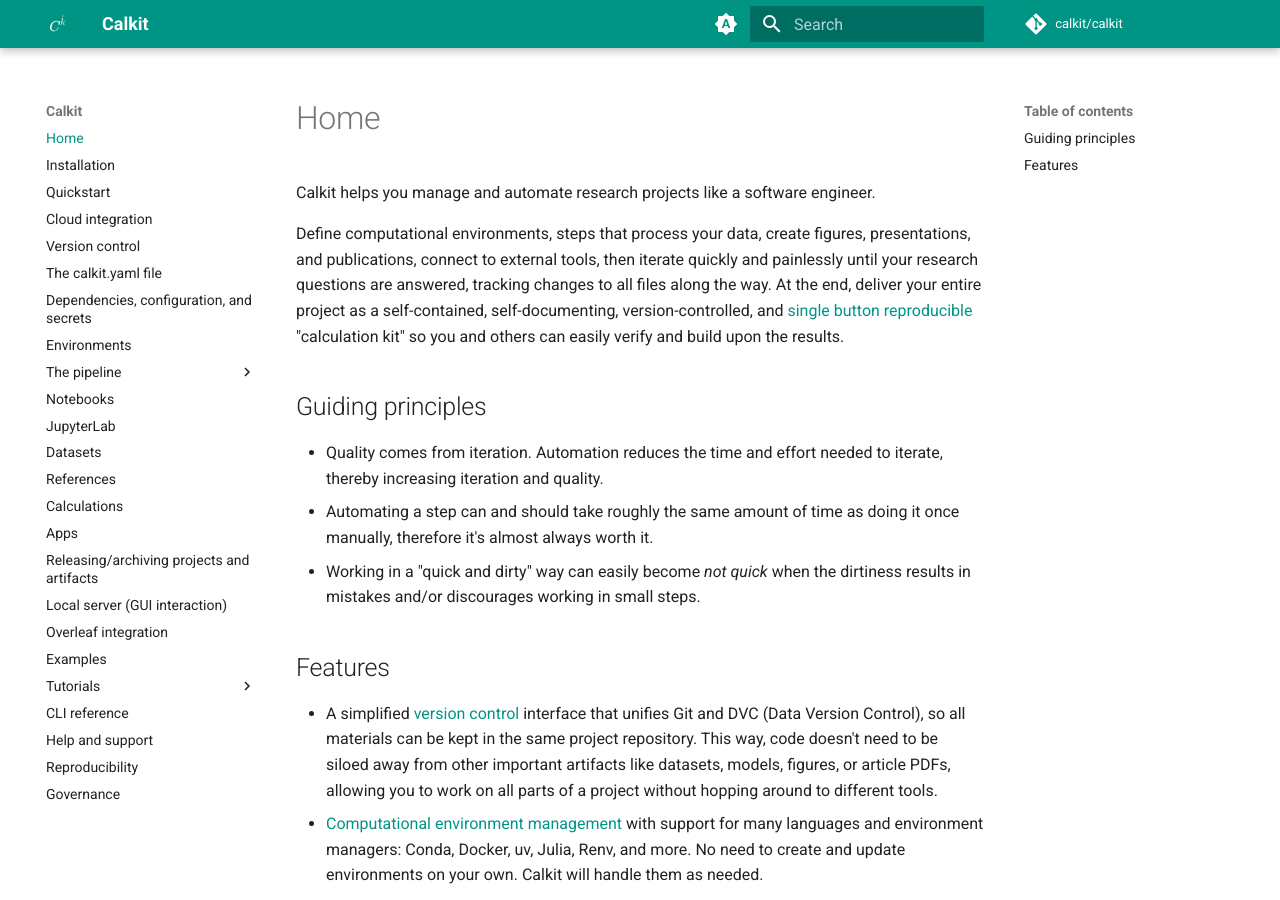
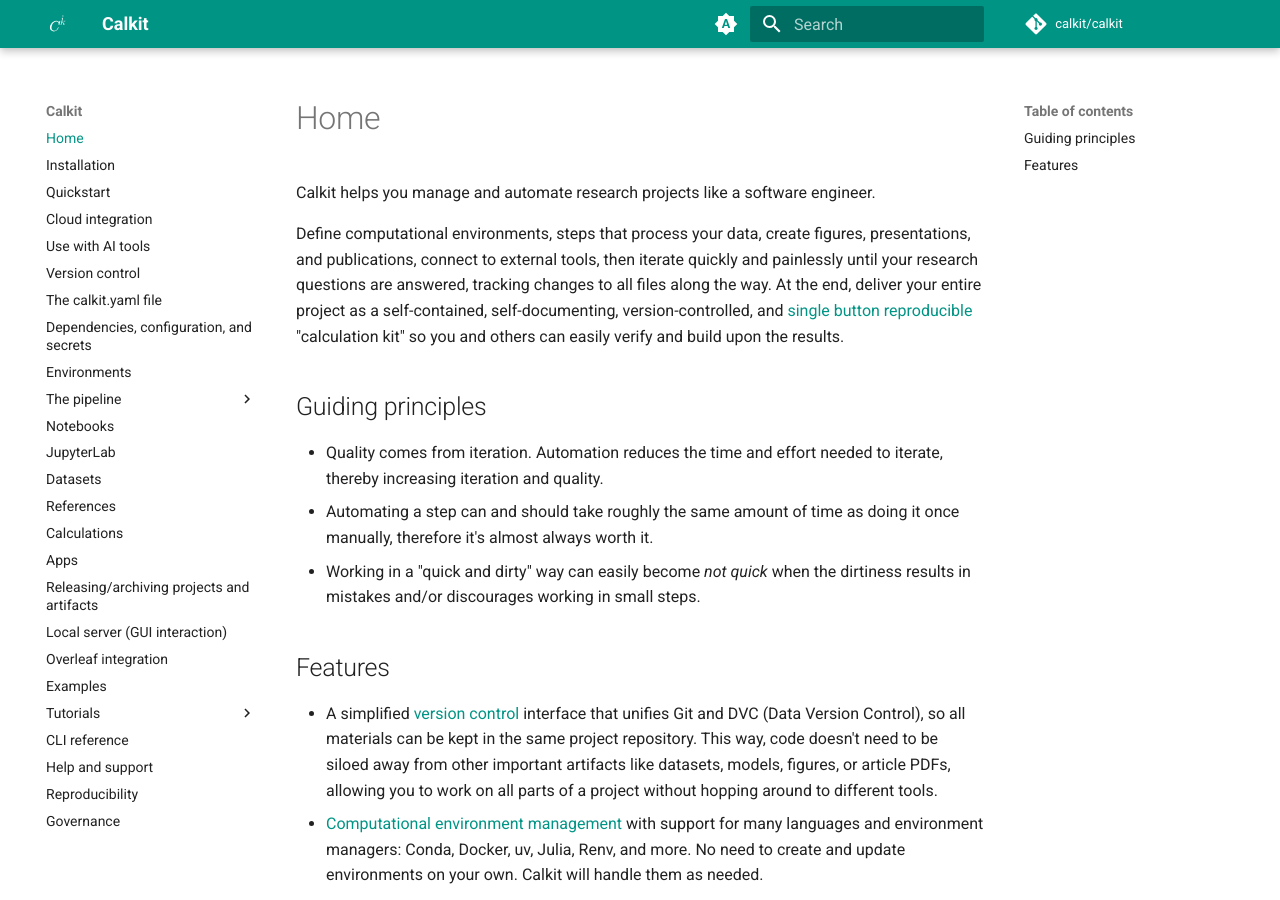
Before and after one commit to calkit/calkit, an MkDocs documentation site: the page built from docs/index.md, in a window 1280 px wide and 900 px high. Built offline with MkDocs 1.6.1 and Material for MkDocs 9.7.7, drawn with Linux system fonts in a browser that asks for light colours; comment, search, counter and statistics services are not loaded.

Commit message:
Add ai tools page

```diff
--- a/mkdocs.yml
+++ b/mkdocs.yml
@@ -38,6 +38,7 @@
   - Installation: installation.md
   - Quickstart: quickstart.md
   - Cloud integration: cloud-integration.md
+  - Use with AI tools: ai-tools.md
   - Version control: version-control.md
   - The calkit.yaml file: calkit-yaml.md
   - Dependencies, configuration, and secrets: dependencies.md
@@ -91,7 +92,7 @@
       custom_fences:
         - name: mermaid
           class: mermaid
-          format: !!python/name:mermaid2.fence_mermaid_custom
+          format: !!python/name:mermaid2.fence_mermaid_custom ""
 plugins:
   - search
   - mermaid2
```
